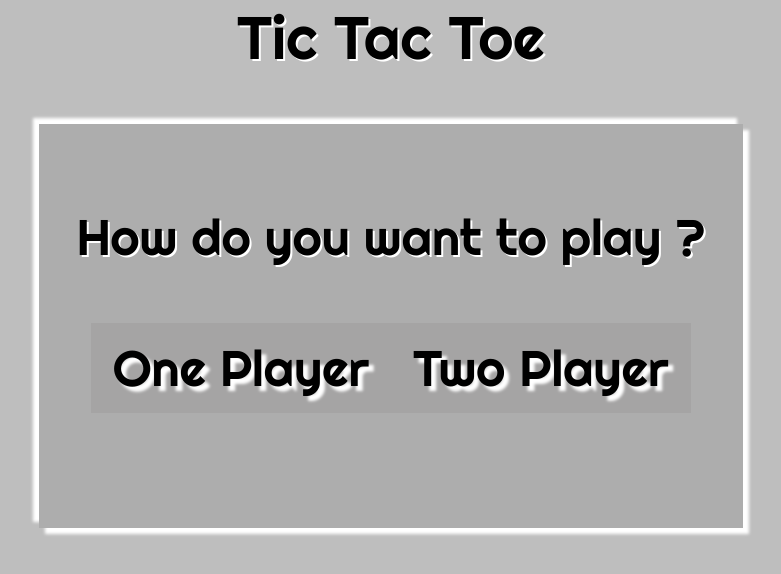
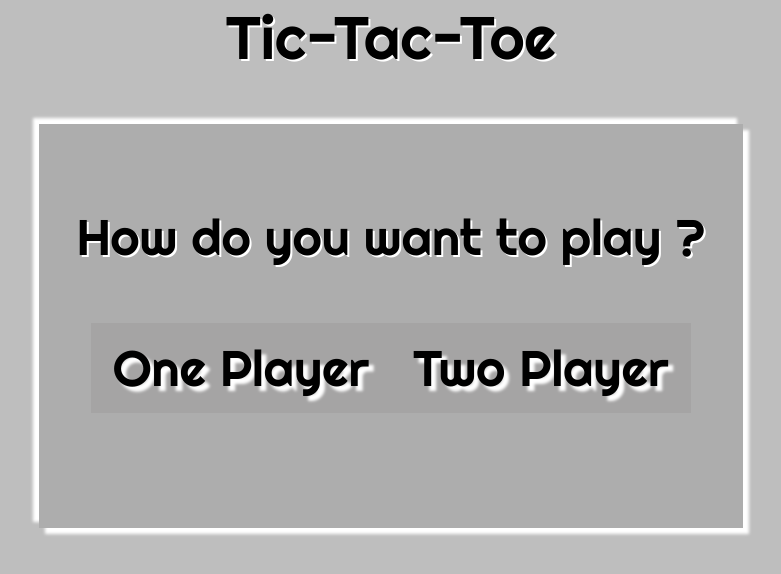
Before and after one commit to MohitSharma-21/tic-tac-toe, a plain HTML site: page index.html in a window 1280 px wide. Shown: the whole page, without its empty margins (249-1030 px from the left). Drawn offline with Linux system fonts and the light colour scheme.

Commit message:
Update index.html

```diff
--- a/index.html
+++ b/index.html
@@ -15,7 +15,7 @@
 <body>
 
 
-    Tic Tac Toe
+    Tic-Tac-Toe
 
     <!-- one player / two player  -->
     <div id="no_of_player">
```
